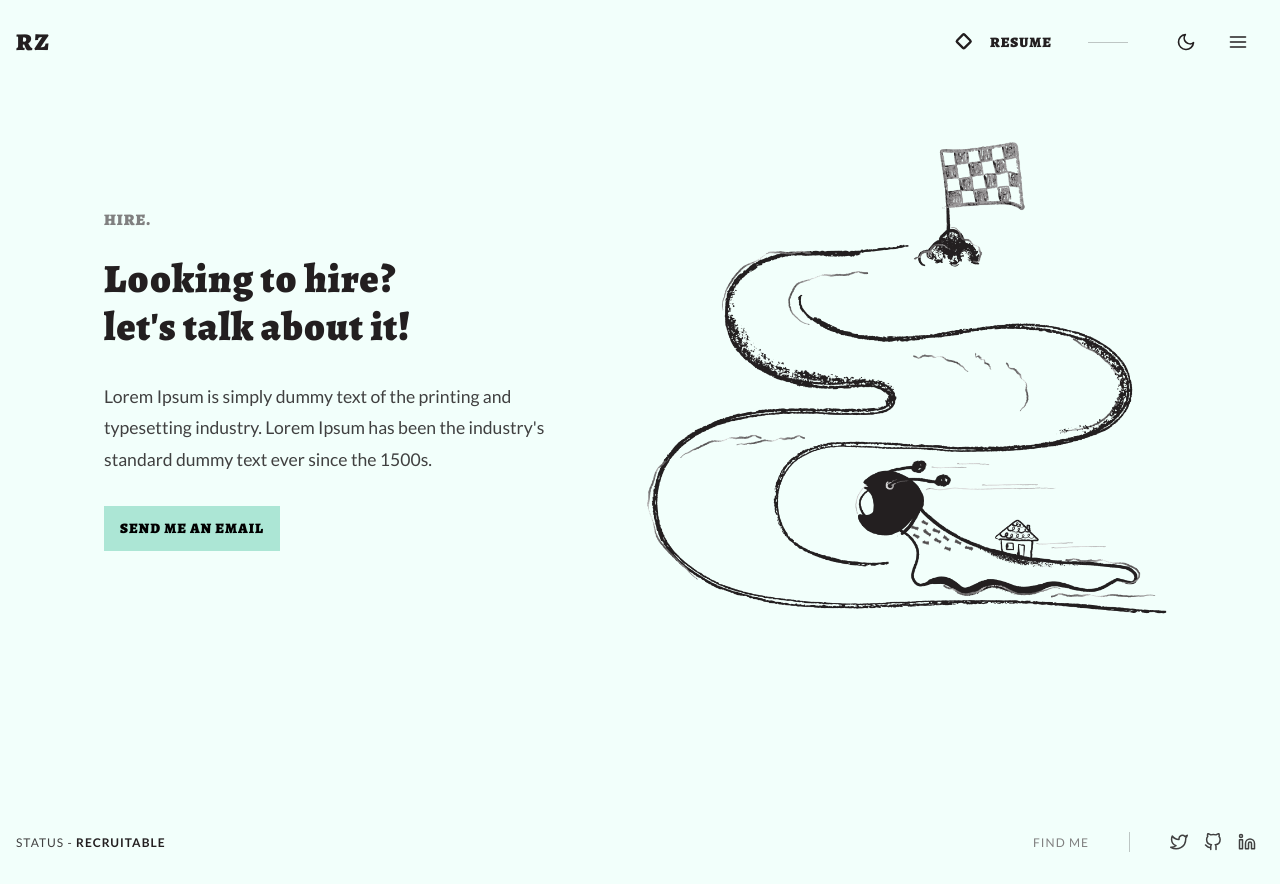
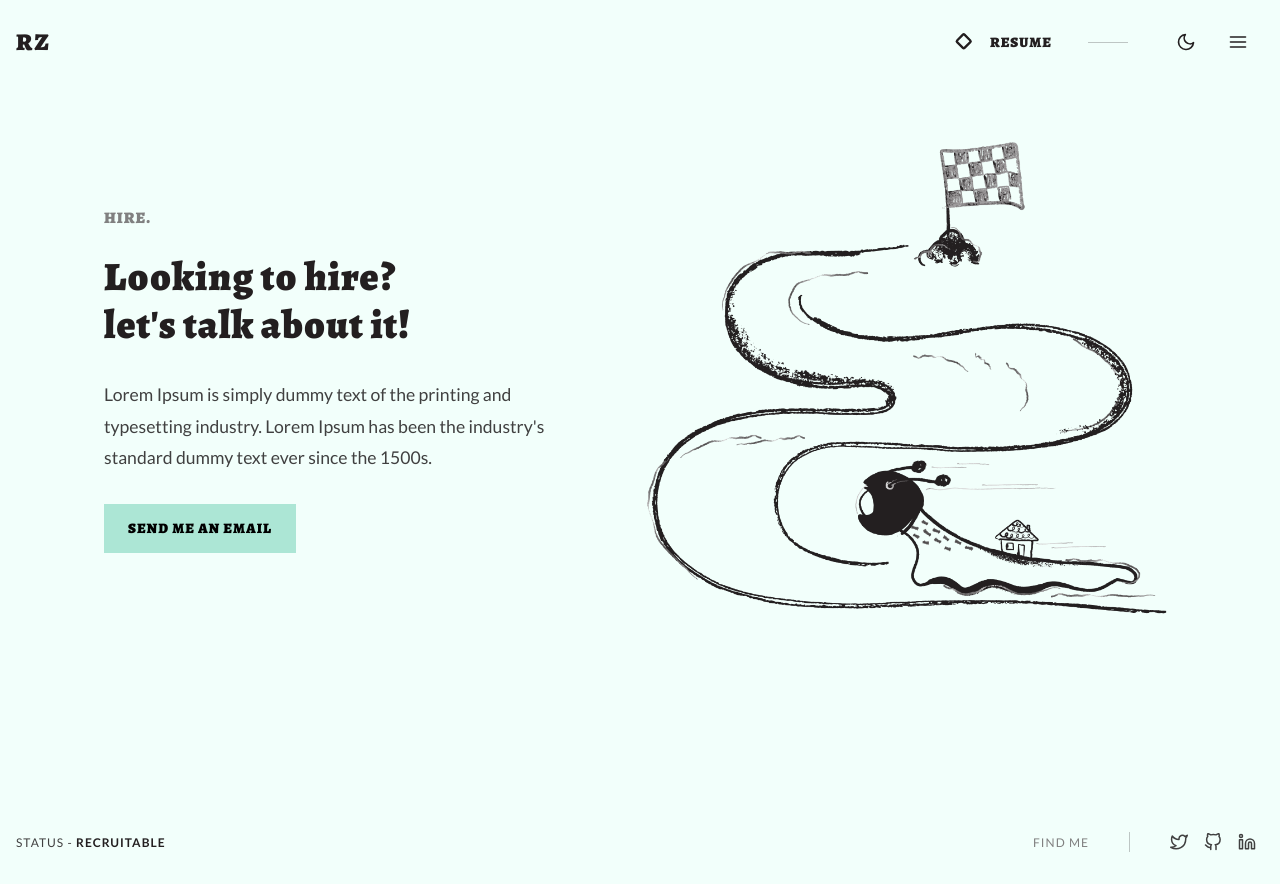
Before and after one commit to rofazayn/portfolio-remastered, a React (Create React App) app: page /hire in a window 1280 px wide. Built offline with nearby package versions, Linux system fonts and the light colour scheme.

Commit message:
Adjusted button padding on smaller screens

```diff
--- a/src/components/Button/Button.js
+++ b/src/components/Button/Button.js
@@ -36,16 +36,16 @@ const SButton = styled.div`
     cursor: pointer;
     font-size: 0.9rem;
     @media (max-width: 1200px) {
-      font-size: 0.85rem;
+      font-size: 0.88rem;
     }
     @media (max-width: 992px) {
-      font-size: 0.8rem;
+      font-size: 0.86rem;
     }
     @media (max-width: 768px) {
-      font-size: 0.75rem;
+      font-size: 0.84rem;
     }
     @media (max-width: 1440px) {
-      padding: ${({ navButton }) => (navButton ? '.25rem' : '.8rem 1rem')};
+      padding: ${({ navButton }) => (navButton ? '.25rem' : '.9rem 1.5rem')};
     }
     transition: all ease-in-out 250ms;
     .icon {
```
